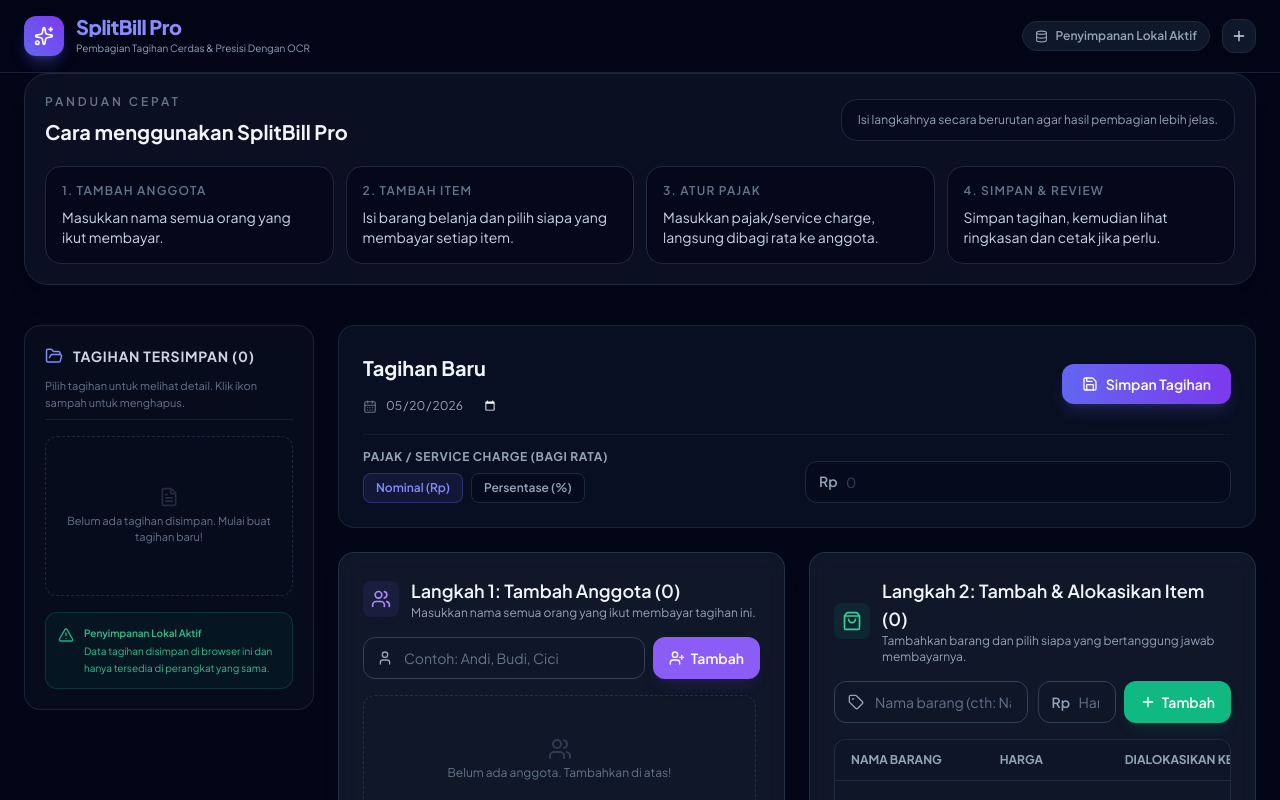
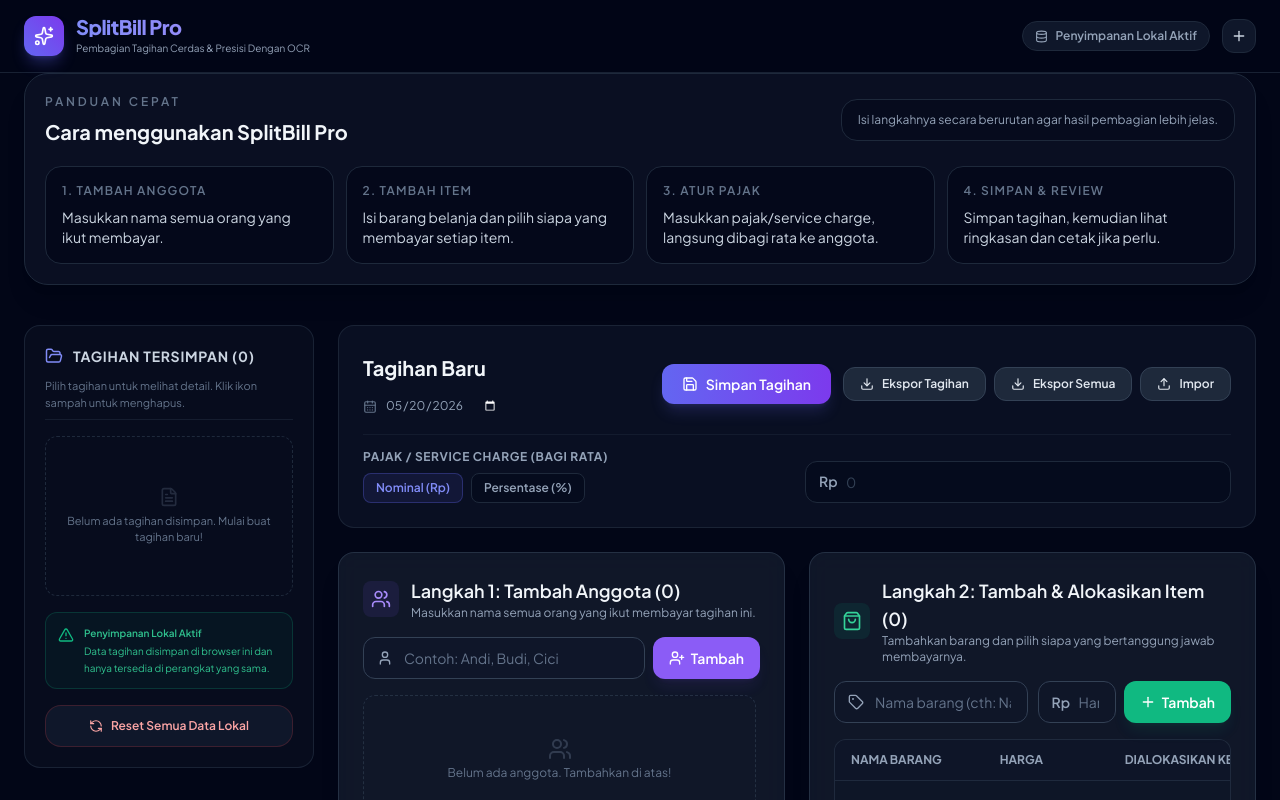
Before and after one commit to KIRRUU0/SplitBillPro, a React (Vite) app: page / in a window 1280 px wide. Shown: the top 800 px of the page. Built offline with nearby package versions, Linux system fonts and the light colour scheme.

Commit message:
Add local export/import and reset backup features

```diff
--- a/src/App.tsx
+++ b/src/App.tsx
@@ -1,4 +1,4 @@
-import { useState, useEffect } from 'react';
+import { useState, useEffect, useRef } from 'react';
 import {
   Plus,
   Save,
@@ -10,7 +10,10 @@
   AlertTriangle,
   CheckCircle,
   FileText,
-  CalendarDays
+  CalendarDays,
+  Download,
+  Upload,
+  RefreshCcw
 } from 'lucide-react';
 import type { Member, BillItem, Bill } from './types';
 import { MemberManager } from './components/MemberManager';
@@ -48,6 +51,10 @@
   const [isSaving, setIsSaving] = useState<boolean>(false);
   const [isLoading, setIsLoading] = useState<boolean>(false);
   const [toast, setToast] = useState<{ message: string; type: 'success' | 'error' | 'warning' } | null>(null);
+  const importFileInputRef = useRef<HTMLInputElement | null>(null);
+
+  const LOCAL_STORAGE_BILLS_KEY = 'splitbill_pro_bills';
+  const LOCAL_STORAGE_DETAILS_PREFIX = 'splitbill_pro_details_';
 
   useEffect(() => {
     // Inisialisasi tagihan baru saat start
@@ -80,6 +87,162 @@
     setToast({ message, type });
   };
 
+  const downloadJSON = (filename: string, data: unknown) => {
+    const blob = new Blob([JSON.stringify(data, null, 2)], { type: 'application/json' });
+    const url = URL.createObjectURL(blob);
+    const anchor = document.createElement('a');
+    anchor.href = url;
+    anchor.download = filename;
+    document.body.appendChild(anchor);
+    anchor.click();
+    anchor.remove();
+    URL.revokeObjectURL(url);
+  };
+
+  const handleExportCurrentBill = () => {
+    if (!billTitle.trim()) {
+      showToast('Masukkan judul tagihan sebelum ekspor.', 'warning');
+      return;
+    }
+
+    const subtotal = items.reduce((acc, curr) => acc + curr.price, 0);
+    const payload = {
+      bill: {
+        id: billId,
+        title: billTitle,
+        total_amount: subtotal + totalTax,
+        total_tax: totalTax,
+        bill_date: billDate,
+        created_at: new Date().toISOString()
+      },
+      members,
+      items
+    };
+
+    downloadJSON(
+      `splitbill-${billTitle.replace(/[^a-zA-Z0-9]+/g, '-').toLowerCase() || 'tagihan'}-${new Date().toISOString().slice(0, 10)}.json`,
+      payload
+    );
+  };
+
+  const handleExportAllBills = () => {
+    if (savedBills.length === 0) {
+      showToast('Tidak ada tagihan tersimpan untuk diekspor.', 'warning');
+      return;
+    }
+
+    const details: Record<string, { members: Member[]; items: BillItem[] }> = {};
+    savedBills.forEach((bill) => {
+      const stored = localStorage.getItem(`${LOCAL_STORAGE_DETAILS_PREFIX}${bill.id}`);
+      if (stored) {
+        try {
+          details[bill.id] = JSON.parse(stored);
+        } catch {
+          details[bill.id] = { members: [], items: [] };
+        }
+      } else {
+        details[bill.id] = { members: [], items: [] };
+      }
+    });
+
+    downloadJSON(`splitbill-all-bills-${new Date().toISOString().slice(0, 10)}.json`, {
+      bills: savedBills,
+      details
+    });
+  };
+
+  const handleOpenImportDialog = () => {
+    importFileInputRef.current?.click();
+  };
+
+  const handleImportBillFile = (e: React.ChangeEvent<HTMLInputElement>) => {
+    const file = e.target.files?.[0];
+    if (!file) return;
+
+    const reader = new FileReader();
+    reader.onload = () => {
+      try {
+        const text = String(reader.result || '');
+        const json = JSON.parse(text);
+
+        let importedBills: Bill[] = [];
+        let importedDetails: Record<string, { members: Member[]; items: BillItem[] }> = {};
+
+        if (Array.isArray(json.bills) && typeof json.details === 'object') {
+          importedBills = json.bills;
+          importedDetails = json.details;
+        } else if (json.bill && Array.isArray(json.members) && Array.isArray(json.items)) {
+          importedBills = [json.bill];
+          importedDetails = { [json.bill.id]: { members: json.members, items: json.items } };
+        } else {
+          throw new Error('Format file tidak valid. Pastikan file adalah ekspor SplitBill Pro.');
+        }
+
+        const existingBillIds = new Set(savedBills.map((bill) => bill.id));
+        const existingMemberIds = new Set<string>();
+        const existingItemIds = new Set<string>();
+        savedBills.forEach((bill) => {
+          const stored = localStorage.getItem(`${LOCAL_STORAGE_DETAILS_PREFIX}${bill.id}`);
+          if (stored) {
+            try {
+              const details = JSON.parse(stored);
+              details.members?.forEach((member: Member) => existingMemberIds.add(member.id));
+              details.items?.forEach((item: BillItem) => existingItemIds.add(item.id));
+            } catch {
+              // ignore invalid detail items
+            }
+          }
+        });
+
+        const newSavedBills = [...savedBills];
+
+        importedBills.forEach((incomingBill) => {
+          const originalId = incomingBill.id;
+          const duplicate = existingBillIds.has(incomingBill.id);
+          const targetId = duplicate ? generateUUID() : incomingBill.id;
+          if (duplicate) {
+            incomingBill = { ...incomingBill, id: targetId, title: `${incomingBill.title} (copy)` };
+          }
+
+          const details = importedDetails[originalId] || { members: [], items: [] };
+          const importedMembers = details.members.map((member) => {
+            const updatedId = existingMemberIds.has(member.id) ? generateUUID() : member.id;
+            existingMemberIds.add(updatedId);
+            return { ...member, id: updatedId, bill_id: targetId };
+          });
+          const importedItems = details.items.map((item) => {
+            const updatedId = existingItemIds.has(item.id) ? generateUUID() : item.id;
+            existingItemIds.add(updatedId);
+            return { ...item, id: updatedId, bill_id: targetId };
+          });
+
+          newSavedBills.push({ ...incomingBill, id: targetId });
+          localStorage.setItem(`${LOCAL_STORAGE_DETAILS_PREFIX}${targetId}`, JSON.stringify({ members: importedMembers, items: importedItems }));
+          existingBillIds.add(targetId);
+        });
+
+        localStorage.setItem(LOCAL_STORAGE_BILLS_KEY, JSON.stringify(newSavedBills));
+        setSavedBills(newSavedBills);
+        showToast('Data tagihan berhasil diimpor.', 'success');
+      } catch (error: any) {
+        console.error(error);
+        showToast(error?.message || 'Gagal mengimpor data. Periksa format file JSON.', 'error');
+      }
+    };
+    reader.readAsText(file);
+    if (e.target) e.target.value = '';
+  };
+
+  const handleResetAllData = () => {
+    if (!window.confirm('Apakah Anda yakin ingin menghapus semua data lokal? Tindakan ini tidak dapat dibatalkan.')) return;
+    const billsToRemove = savedBills.map((bill) => `${LOCAL_STORAGE_DETAILS_PREFIX}${bill.id}`);
+    billsToRemove.forEach((key) => localStorage.removeItem(key));
+    localStorage.removeItem(LOCAL_STORAGE_BILLS_KEY);
+    setSavedBills([]);
+    initNewBill();
+    showToast('Semua data lokal berhasil direset.', 'success');
+  };
+
   // Inisialisasi State Tagihan Baru
   const initNewBill = () => {
     const newId = generateUUID();
@@ -102,7 +265,7 @@
 
   // Fallback Local Storage
   const loadBillsFromLocalStorage = () => {
-    const local = localStorage.getItem('splitbill_pro_bills');
+    const local = localStorage.getItem(LOCAL_STORAGE_BILLS_KEY);
     if (local) {
       try {
         setSavedBills(JSON.parse(local));
@@ -126,7 +289,7 @@
     }
 
     // Load dari LocalStorage detail
-    const detailsLocal = localStorage.getItem(`splitbill_pro_details_${id}`);
+    const detailsLocal = localStorage.getItem(`${LOCAL_STORAGE_DETAILS_PREFIX}${id}`);
     if (detailsLocal) {
       try {
         const details = JSON.parse(detailsLocal);
@@ -173,9 +336,9 @@
     };
 
     const updatedBills = [...savedBills.filter(b => b.id !== billId), newBillMeta];
-    localStorage.setItem('splitbill_pro_bills', JSON.stringify(updatedBills));
+localStorage.setItem(LOCAL_STORAGE_BILLS_KEY, JSON.stringify(updatedBills));
       localStorage.setItem(
-      `splitbill_pro_details_${billId}`,
+        `${LOCAL_STORAGE_DETAILS_PREFIX}${billId}`,
       JSON.stringify({ members, items })
     );
 
@@ -194,8 +357,8 @@
     setIsLoading(true);
     // Hapus dari local storage
     const updated = savedBills.filter(b => b.id !== id);
-    localStorage.setItem('splitbill_pro_bills', JSON.stringify(updated));
-    localStorage.removeItem(`splitbill_pro_details_${id}`);
+    localStorage.setItem(LOCAL_STORAGE_BILLS_KEY, JSON.stringify(updated));
+    localStorage.removeItem(`${LOCAL_STORAGE_DETAILS_PREFIX}${id}`);
     setSavedBills(updated);
     showToast('Tagihan lokal berhasil dihapus.', 'success');
     if (billId === id) initNewBill();
@@ -419,6 +582,16 @@
               Data tagihan disimpan di browser ini dan hanya tersedia di perangkat yang sama.
             </div>
           </div>
+
+          <div className="mt-4 space-y-2">
+            <button
+              onClick={handleResetAllData}
+              className="w-full flex items-center justify-center gap-2 px-4 py-3 text-xs font-semibold text-red-300 bg-slate-900 border border-red-500/20 rounded-2xl hover:bg-red-500/10 transition-all"
+              type="button"
+            >
+              <RefreshCcw size={14} /> Reset Semua Data Lokal
+            </button>
+          </div>
         </section>
 
         {/* Panel Kanan: Bill Form & Calculators (3/4 Width) */}
@@ -448,6 +621,7 @@
               </div>
 
               {/* Tombol Simpan */}
+              <div className="flex flex-col sm:flex-row sm:items-center sm:justify-end gap-3 w-full">
                 <button
                   onClick={handleSaveBill}
                   disabled={isSaving}
@@ -460,6 +634,38 @@
                   )}
                   <span>Simpan Tagihan</span>
                 </button>
+
+                <div className="flex flex-wrap gap-2 justify-end">
+                  <button
+                    onClick={handleExportCurrentBill}
+                    className="px-4 py-2 bg-slate-800 border border-slate-700 hover:bg-slate-700 text-slate-200 rounded-xl text-xs font-semibold transition-all flex items-center gap-2"
+                    type="button"
+                  >
+                    <Download size={14} /> Ekspor Tagihan
+                  </button>
+                  <button
+                    onClick={handleExportAllBills}
+                    className="px-4 py-2 bg-slate-800 border border-slate-700 hover:bg-slate-700 text-slate-200 rounded-xl text-xs font-semibold transition-all flex items-center gap-2"
+                    type="button"
+                  >
+                    <Download size={14} /> Ekspor Semua
+                  </button>
+                  <button
+                    onClick={handleOpenImportDialog}
+                    className="px-4 py-2 bg-slate-800 border border-slate-700 hover:bg-slate-700 text-slate-200 rounded-xl text-xs font-semibold transition-all flex items-center gap-2"
+                    type="button"
+                  >
+                    <Upload size={14} /> Impor
+                  </button>
+                </div>
+                <input
+                  ref={importFileInputRef}
+                  type="file"
+                  accept="application/json"
+                  onChange={handleImportBillFile}
+                  className="hidden"
+                />
+              </div>
             </div>
 
             {/* Input Pajak / Service Charge */}
```
Lines whose indentation alone changed are shown as unchanged.
